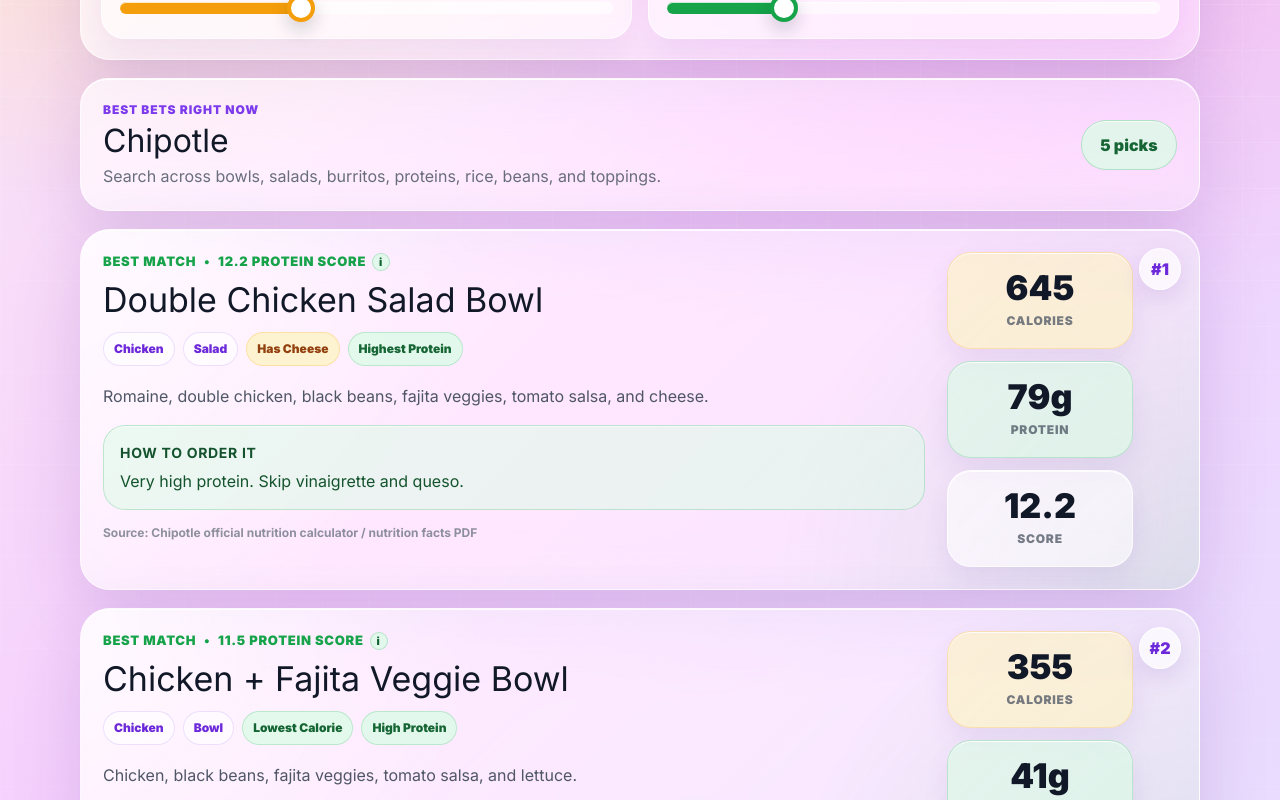
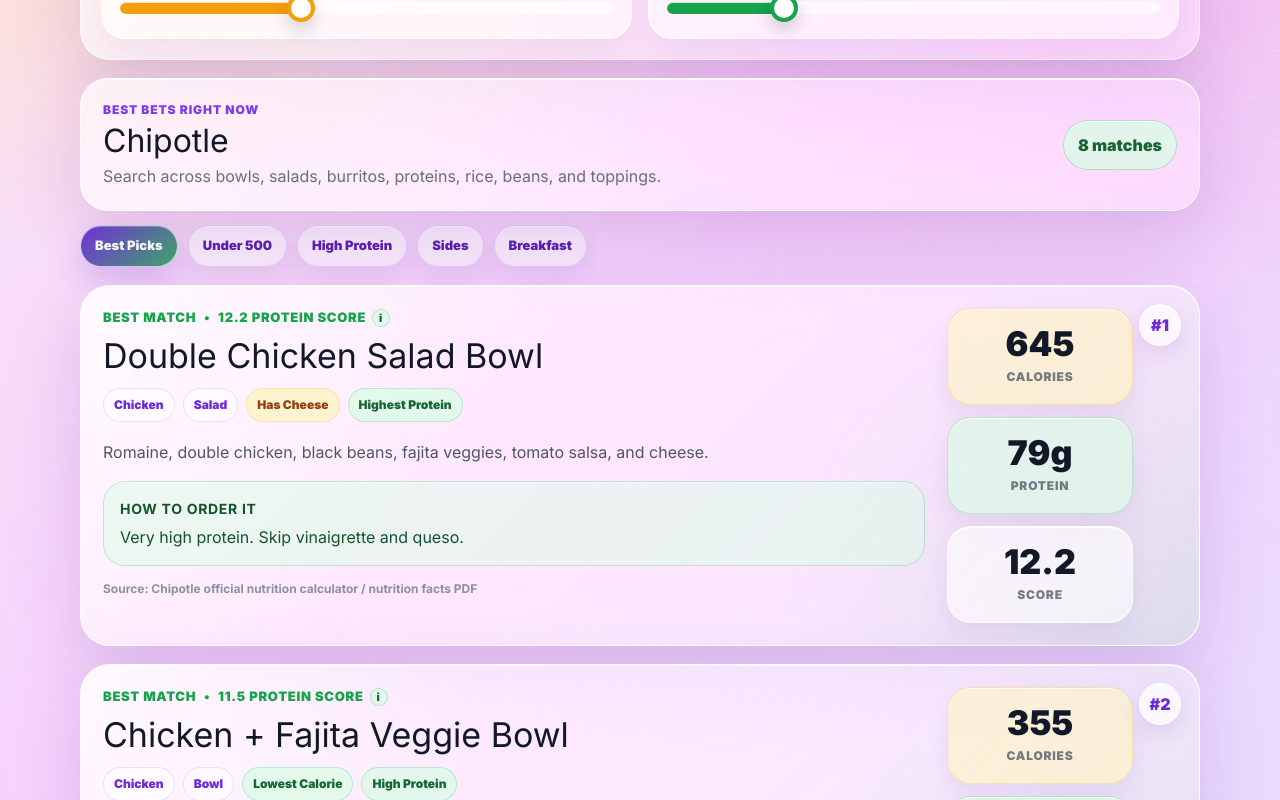
Before and after one commit to somethingmango/test-restaurant-finder, a Next.js app: page / in a window 1280 px wide. Shown: the part 1100-1900 px from the top of the page. Built offline with nearby package versions, Linux system fonts and the light colour scheme.

Commit message:
Add category tabs and expanded results

```diff
--- a/app/page.tsx
+++ b/app/page.tsx
@@ -2,6 +2,18 @@
 
 import React, { useMemo, useState } from 'react';
 import { RESTAURANTS, type MenuItem, type Restaurant } from './data/restaurants';
+
+type CategoryFilter = 'best' | 'under500' | 'highProtein' | 'sides' | 'breakfast';
+
+const CATEGORY_FILTERS: { id: CategoryFilter; label: string }[] = [
+  { id: 'best', label: 'Best Picks' },
+  { id: 'under500', label: 'Under 500' },
+  { id: 'highProtein', label: 'High Protein' },
+  { id: 'sides', label: 'Sides' },
+  { id: 'breakfast', label: 'Breakfast' },
+];
+
+const DEFAULT_VISIBLE_RESULTS = 5;
 
 function normalize(input: string) {
   return input.trim().toLowerCase();
@@ -17,8 +29,29 @@
       const scoreA = scoreItem(a) * 10 + a.protein * 0.8 - a.calories * 0.01;
       const scoreB = scoreItem(b) * 10 + b.protein * 0.8 - b.calories * 0.01;
       return scoreB - scoreA;
-    })
-    .slice(0, 5);
+    });
+}
+
+function matchesCategory(item: MenuItem, category: CategoryFilter) {
+  const tags = item.tags.map(normalize);
+  const searchable = normalize(`${item.name} ${item.description} ${tags.join(' ')}`);
+
+  if (category === 'under500') return item.calories <= 500;
+  if (category === 'highProtein') return item.protein >= 30;
+  if (category === 'sides') {
+    return (
+      tags.includes('side') ||
+      searchable.includes('fries') ||
+      searchable.includes('broccoli') ||
+      searchable.includes('beans') ||
+      searchable.includes('apple slices')
+    );
+  }
+  if (category === 'breakfast') {
+    return tags.includes('breakfast') || searchable.includes('breakfast');
+  }
+
+  return true;
 }
 
 function formatTag(tag: string) {
@@ -89,6 +122,8 @@
   const [restaurantSort, setRestaurantSort] = useState<'featured' | 'az'>(
     'featured'
   );
+  const [categoryFilter, setCategoryFilter] = useState<CategoryFilter>('best');
+  const [showAllResults, setShowAllResults] = useState(false);
 
   const restaurant = useMemo<Restaurant | undefined>(() => {
     return RESTAURANTS.find(
@@ -100,11 +135,18 @@
     const baseItems = restaurant ? restaurant.items : [];
 
     const filteredItems = baseItems
+      .filter((item) => matchesCategory(item, categoryFilter))
       .filter((item) => item.calories <= maxCalories)
       .filter((item) => item.protein >= minProtein);
 
     return smartRank(filteredItems);
-  }, [restaurant, maxCalories, minProtein]);
+  }, [restaurant, categoryFilter, maxCalories, minProtein]);
+
+  const visibleResults = showAllResults
+    ? results
+    : results.slice(0, DEFAULT_VISIBLE_RESULTS);
+
+  const hiddenResultCount = Math.max(results.length - visibleResults.length, 0);
 
   const visibleRestaurants = useMemo(() => {
     if (restaurantSort === 'az') {
@@ -167,7 +209,10 @@
                   key={chain.name}
                   type="button"
                   className={`restaurantChip ${selected ? 'selected' : ''}`}
-                  onClick={() => setSelectedRestaurantName(chain.name)}
+                  onClick={() => {
+                    setSelectedRestaurantName(chain.name);
+                    setShowAllResults(false);
+                  }}
                   aria-pressed={selected}
                 >
                   <span>{chain.name}</span>
@@ -250,11 +295,30 @@
             <h2>{displayTitle}</h2>
             <p>{displayNote}</p>
           </div>
-          <div className="countBubble">{results.length} picks</div>
+          <div className="countBubble">{results.length} matches</div>
+        </section>
+
+        <section className="categoryBar" aria-label="Meal categories">
+          {CATEGORY_FILTERS.map((filter) => (
+            <button
+              key={filter.id}
+              type="button"
+              className={`categoryPill ${
+                categoryFilter === filter.id ? 'selected' : ''
+              }`}
+              onClick={() => {
+                setCategoryFilter(filter.id);
+                setShowAllResults(false);
+              }}
+              aria-pressed={categoryFilter === filter.id}
+            >
+              {filter.label}
+            </button>
+          ))}
         </section>
 
         <section className="results">
-          {results.map((item, index) => (
+          {visibleResults.map((item, index) => (
             <article key={`${item.name}-${index}`} className="resultCard">
               <div className="rankBadge">#{index + 1}</div>
 
@@ -316,6 +380,26 @@
               </div>
             </article>
           ))}
+
+          {hiddenResultCount > 0 && (
+            <button
+              type="button"
+              className="showMoreButton"
+              onClick={() => setShowAllResults(true)}
+            >
+              Show {hiddenResultCount} more picks
+            </button>
+          )}
+
+          {showAllResults && results.length > DEFAULT_VISIBLE_RESULTS && (
+            <button
+              type="button"
+              className="showMoreButton secondary"
+              onClick={() => setShowAllResults(false)}
+            >
+              Show fewer picks
+            </button>
+          )}
 
           {results.length === 0 && (
             <section className="empty glassCard">
@@ -780,6 +864,47 @@
           box-shadow: inset 0 1px 0 rgba(255, 255, 255, 0.7);
         }
 
+        .categoryBar {
+          display: flex;
+          flex-wrap: wrap;
+          gap: 10px;
+          margin: -4px 0 18px;
+        }
+
+        .categoryPill {
+          min-height: 42px;
+          border: 1px solid rgba(124, 58, 237, 0.16);
+          border-radius: 999px;
+          padding: 10px 14px;
+          background: rgba(255, 255, 255, 0.54);
+          color: #5b21b6;
+          font-size: 13px;
+          font-weight: 950;
+          box-shadow:
+            inset 0 1px 0 rgba(255, 255, 255, 0.72),
+            0 10px 24px rgba(76, 29, 149, 0.08);
+          cursor: pointer;
+          transition:
+            transform 0.18s ease,
+            background 0.18s ease,
+            color 0.18s ease,
+            border-color 0.18s ease;
+        }
+
+        .categoryPill:hover {
+          transform: translateY(-1px);
+          background: rgba(255, 255, 255, 0.74);
+        }
+
+        .categoryPill.selected {
+          background: linear-gradient(135deg, rgba(109, 40, 217, 0.95), rgba(22, 163, 74, 0.82));
+          border-color: rgba(255, 255, 255, 0.72);
+          color: white;
+          box-shadow:
+            0 14px 32px rgba(109, 40, 217, 0.2),
+            inset 0 1px 0 rgba(255, 255, 255, 0.28);
+        }
+
         .results {
           display: grid;
           gap: 18px;
@@ -1040,6 +1165,34 @@
           color: rgba(75, 85, 99, 0.82);
         }
 
+        .showMoreButton {
+          min-height: 52px;
+          border: 1px solid rgba(124, 58, 237, 0.18);
+          border-radius: 999px;
+          padding: 14px 18px;
+          background: rgba(255, 255, 255, 0.62);
+          color: #5b21b6;
+          font-size: 15px;
+          font-weight: 950;
+          box-shadow:
+            inset 0 1px 0 rgba(255, 255, 255, 0.76),
+            0 18px 42px rgba(76, 29, 149, 0.12);
+          cursor: pointer;
+          transition:
+            transform 0.18s ease,
+            background 0.18s ease;
+        }
+
+        .showMoreButton:hover {
+          transform: translateY(-1px);
+          background: rgba(255, 255, 255, 0.78);
+        }
+
+        .showMoreButton.secondary {
+          background: rgba(255, 255, 255, 0.38);
+          color: rgba(91, 33, 182, 0.82);
+        }
+
         @media (min-width: 980px) {
           h1 {
             font-size: 104px;
@@ -1098,6 +1251,16 @@
           .restaurantGrid,
           .filters {
             grid-template-columns: 1fr;
+          }
+
+          .categoryBar {
+            overflow-x: auto;
+            flex-wrap: nowrap;
+            padding-bottom: 4px;
+          }
+
+          .categoryPill {
+            flex: 0 0 auto;
           }
 
           .restaurantChip {
```
